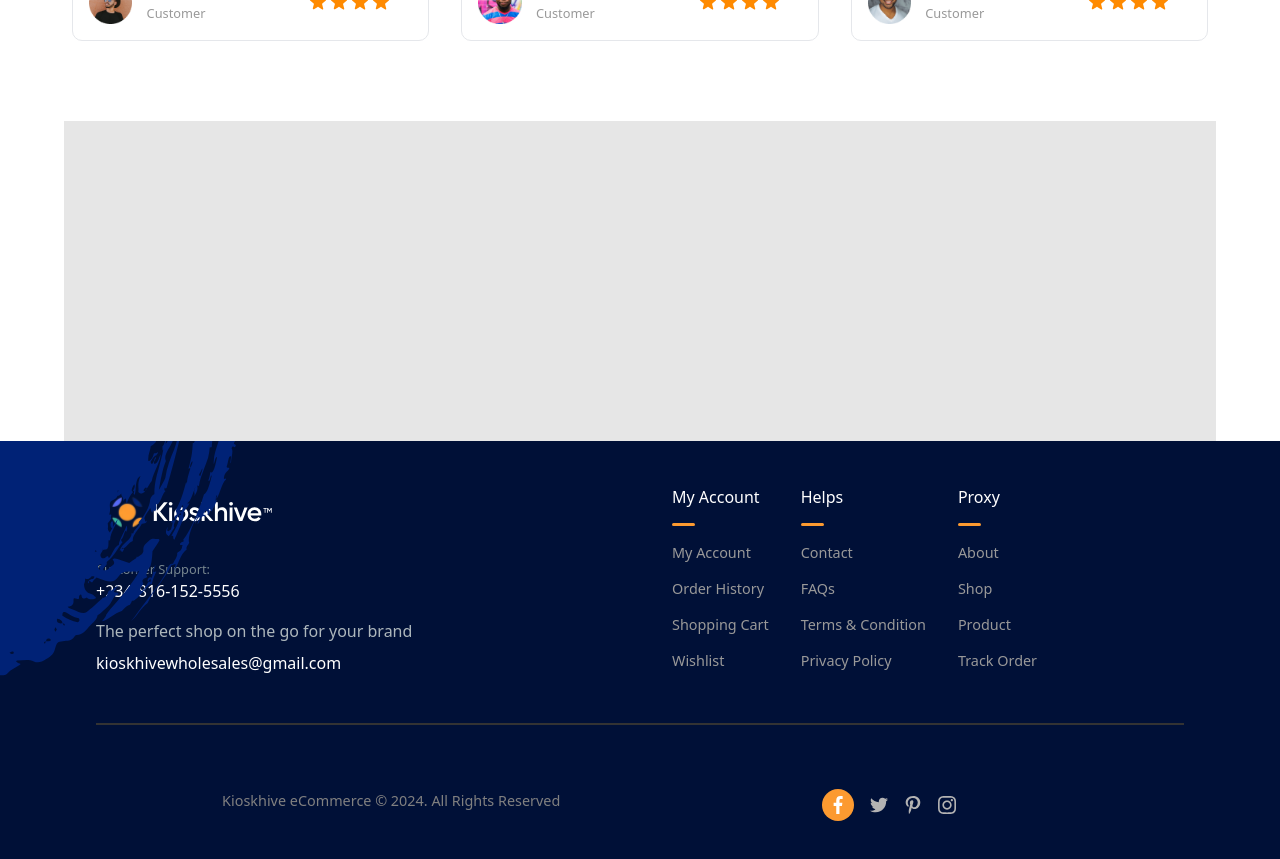
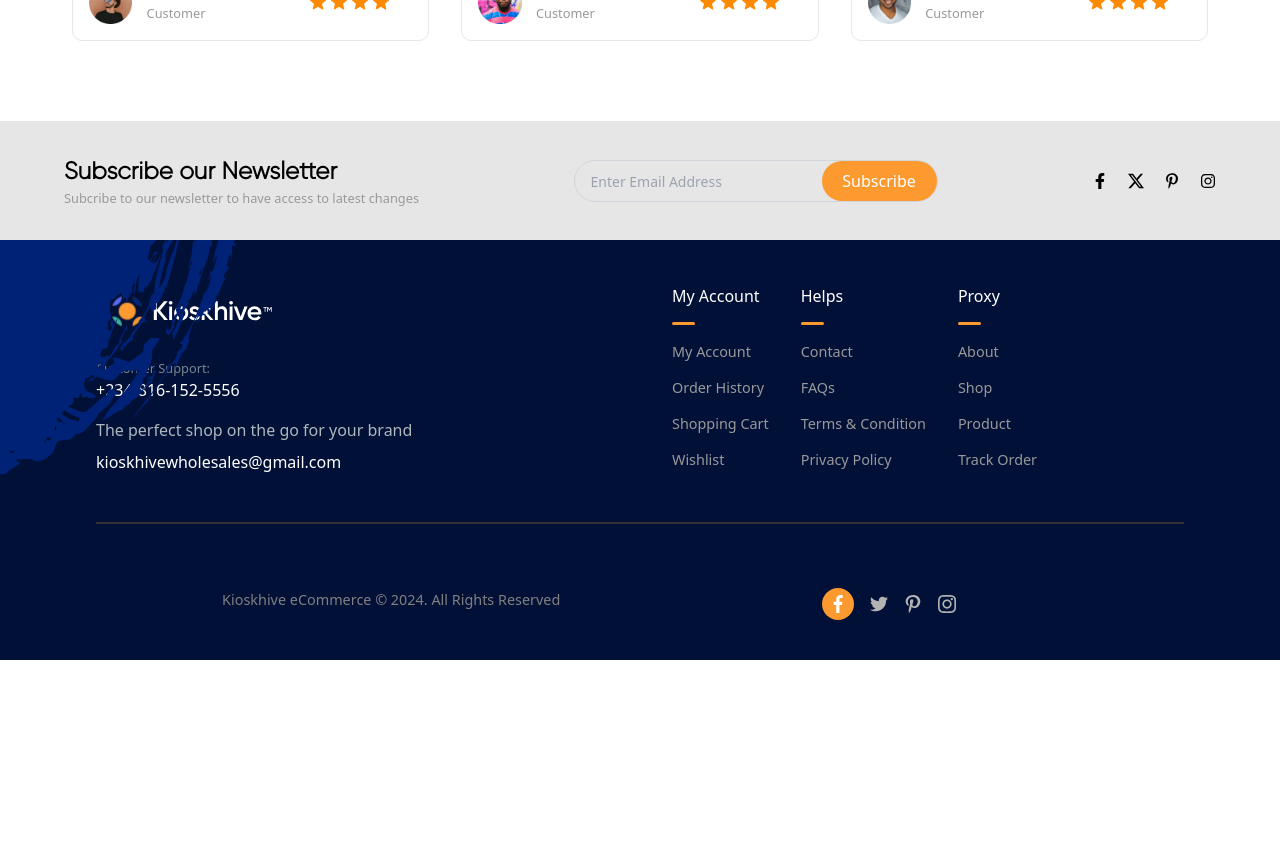
Before and after one commit to davidfayanju1/KioskhiveNG, a React (Vite) app: page /marketplace in a window 1280 px wide. Shown: the part 5100-5959 px from the top of the page. After the commit the page ends 5760 px from the top, so only its background shows below. Built offline with nearby package versions, Linux system fonts and the light colour scheme; a web font is replaced by a local one.

Commit message:
Adding final ui

```diff
--- a/src/components/common/Button.jsx
+++ b/src/components/common/Button.jsx
@@ -1,7 +1,7 @@
 import { clamp } from "framer-motion";
 import React from "react";
 
-const Button = ({ name, width, height, className, onPress }) => {
+const Button = ({ name, className, onPress }) => {
   return (
     <button
       onClick={onPress}
--- a/src/components/modules/market/MarketPlaceComp.jsx
+++ b/src/components/modules/market/MarketPlaceComp.jsx
@@ -225,8 +225,6 @@ const MarketPlaceComp = () => {
       </section>
 
       <Section5 />
-
-      <section className=" min-h-[20rem] bg-[#E6E6E6] w-full"></section>
     </div>
   );
 };
--- a/src/layout/MarketPlaceLayout.jsx
+++ b/src/layout/MarketPlaceLayout.jsx
@@ -1,12 +1,43 @@
 import React from "react";
 import Footer from "../components/common/Footer";
 import Header from "../components/common/Header";
+import Button from "../components/common/Button";
+import { BsTwitterX } from "react-icons/bs";
+import { FaPinterestP } from "react-icons/fa";
+import { FaInstagram } from "react-icons/fa";
+import { FaFacebookF } from "react-icons/fa";
 
 const MarketPlaceLayout = ({ children }) => {
   return (
     <div className="page_container">
       <Header />
       <div className="children_container mt-[13.5rem]">{children}</div>
+      <div className="item_container bg-[#E6E6E6] md:px-[4rem] px-[1rem] w-full gap-3 py-[2rem] flex items-center md:justify-between flex-wrap">
+        <div className="first_section">
+          <h3 className="md:gilroy-bold gilroy font-[700] text-black md:text-[1.5rem]">
+            Subscribe our Newsletter
+          </h3>
+          <small className="block text-[#999999]">
+            Subcribe to our newsletter to have access to latest changes
+          </small>
+        </div>
+
+        <div className="links_section bg-[#E6E6E6] pl-4 rounded-full border-solid border-[1px] border-gray-300 flex items-center justify-between">
+          <input
+            type="text"
+            className="border-none bg-transparent text-[16px] placeholder:text-[14px] outline-none w-[60%]"
+            placeholder="Enter Email Address"
+          />
+          <Button name={"Subscribe"} className="bg-[#FC9A30]" />
+        </div>
+
+        <div className="links_container flex items-center gap-5">
+          <FaFacebookF />
+          <BsTwitterX />
+          <FaPinterestP />
+          <FaInstagram />
+        </div>
+      </div>
       <Footer />
     </div>
   );
```
